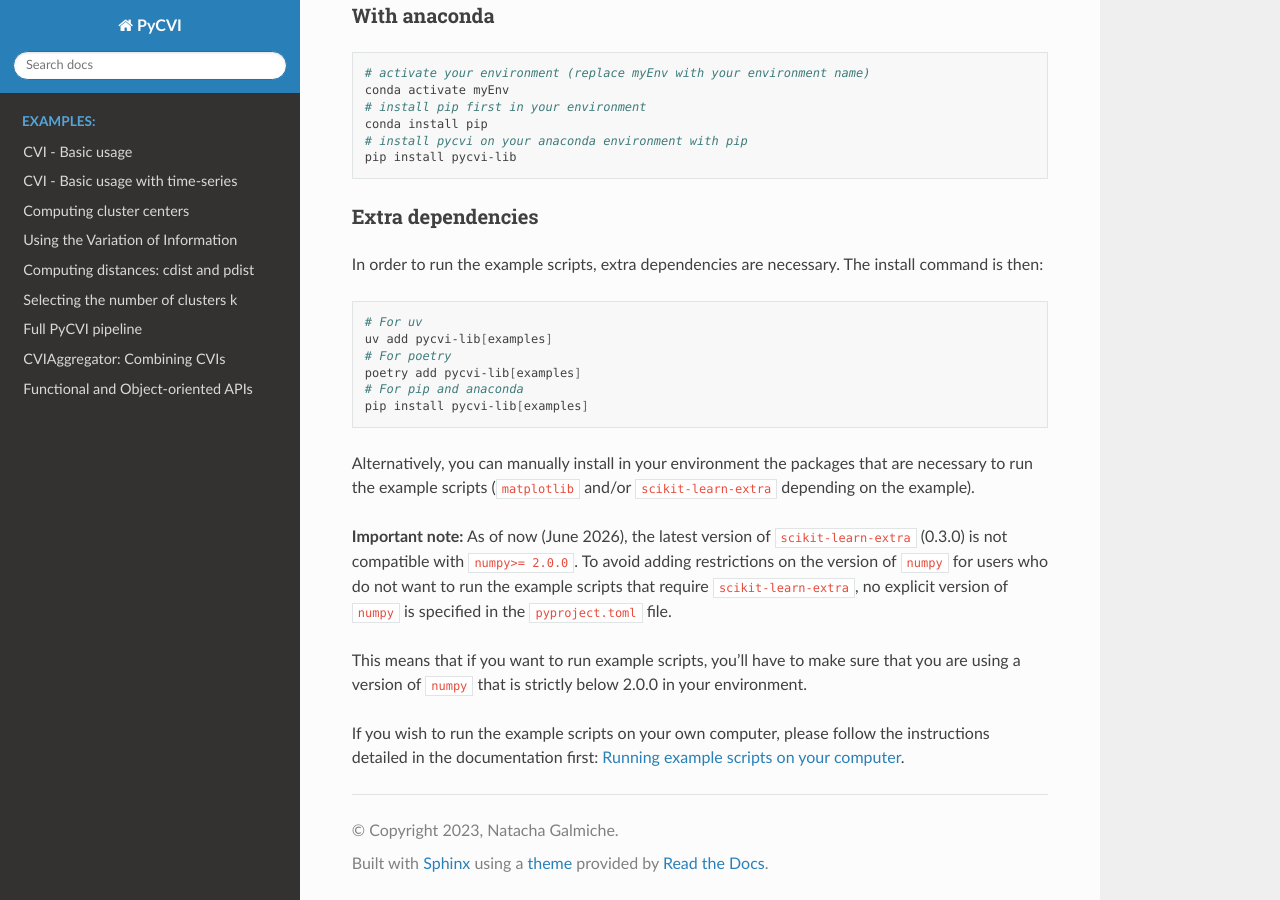
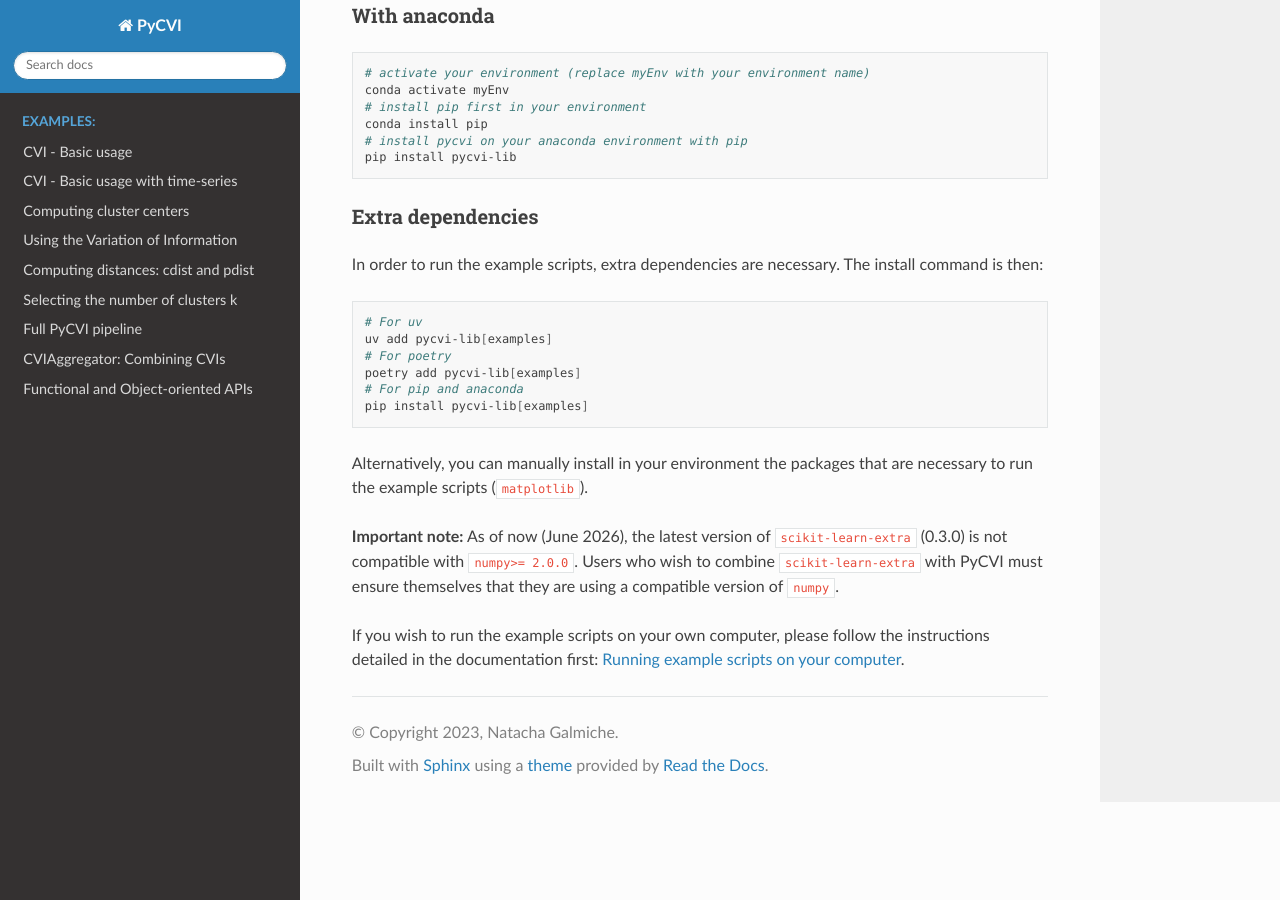
Before and after one commit to nglm/pycvi, a Sphinx documentation site: the page built from docs/md/welcome_top.md, in a window 1280 px wide and 900 px high, scrolled down 2103 px. Built offline with Sphinx 7.4.7 and the Read the Docs theme 3.1.0, drawn with Linux system fonts in a browser that asks for light colours.

Commit message:
Removing KMedoids from examples

````diff
--- a/docs/md/welcome_top.md
+++ b/docs/md/welcome_top.md
@@ -83,10 +83,8 @@ poetry add pycvi-lib[examples]
 pip install pycvi-lib[examples]
 ```
 
-Alternatively, you can manually install in your environment the packages that are necessary to run the example scripts (`matplotlib` and/or `scikit-learn-extra` depending on the example).
+Alternatively, you can manually install in your environment the packages that are necessary to run the example scripts (`matplotlib`).
 
-**Important note:** As of now (June 2026), the latest version of `scikit-learn-extra` (0.3.0) is not compatible with `numpy>= 2.0.0`. To avoid adding restrictions on the version of `numpy` for users who do not want to run the example scripts that require `scikit-learn-extra`, no explicit version of `numpy` is specified in the `pyproject.toml` file.
-
-This means that if you want to run example scripts, you'll have to make sure that you are using a version of `numpy` that is strictly below 2.0.0 in your environment.
+**Important note:** As of now (June 2026), the latest version of `scikit-learn-extra` (0.3.0) is not compatible with `numpy>= 2.0.0`. Users who wish to combine `scikit-learn-extra` with PyCVI must ensure themselves that they are using a compatible version of `numpy`.
 
 If you wish to run the example scripts on your own computer, please follow the instructions detailed in the documentation first: [Running example scripts on your computer](https://pycvi.readthedocs.io/en/latest/examples/examples_instructions.html).
````
Also changed, not shown: README.md (+2 -4 lines), docs/md/warning_dependencies.md (+1 -3 lines).
